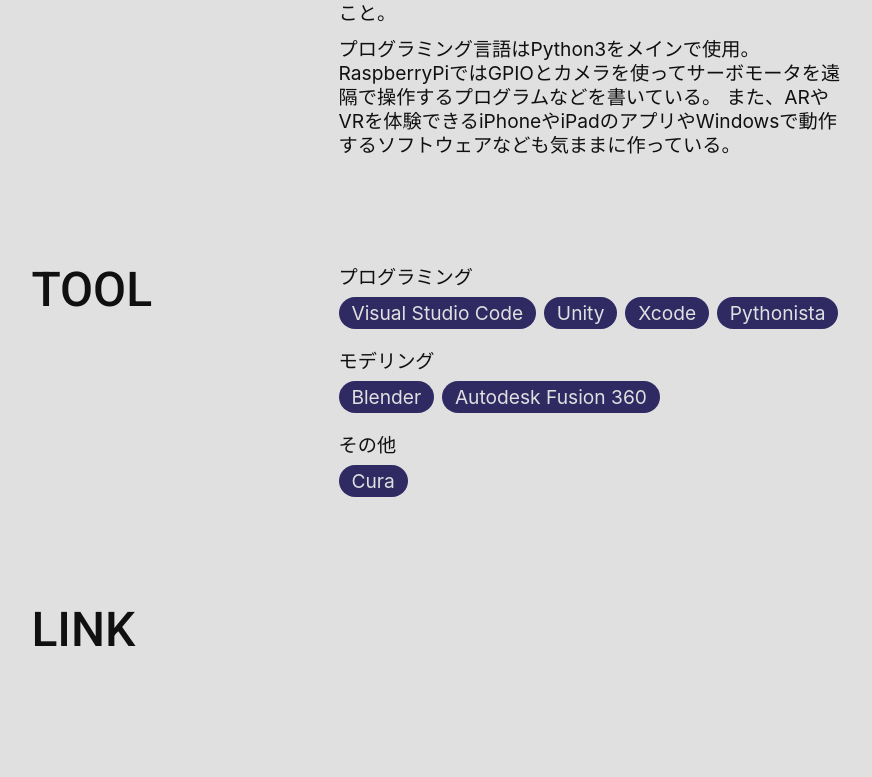
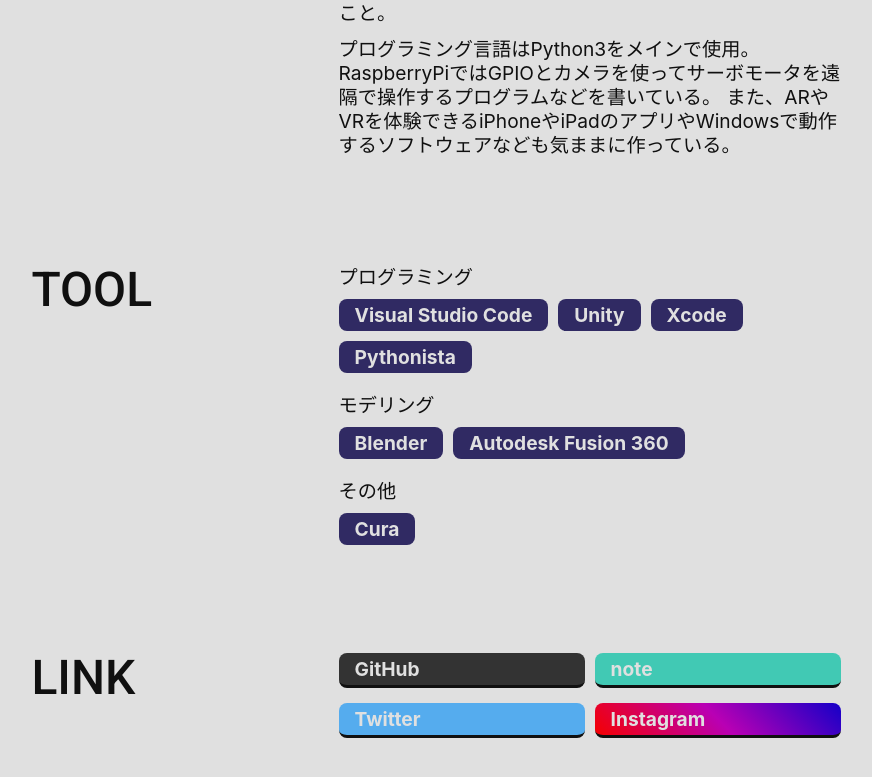
Before and after one commit to Mokuichi147/Mokuichi147-Pages, an Angular app: page /About in a window 1280 px wide. Shown: the part 624-1401 px from the top of the page, without its empty margins (199-1071 px from the left). Built offline with nearby package versions, Linux system fonts and the light colour scheme.

Commit message:
[update] LINKを追加した

```diff
--- a/src/app/about/about.component.html
+++ b/src/app/about/about.component.html
@@ -15,6 +15,7 @@
       また、ARやVRを体験できるiPhoneやiPadのアプリやWindowsで動作するソフトウェアなども気ままに作っている。
     </p>
   </div>
+
   <h2>TOOL</h2>
   <div class="text">
     <div class="tool">プログラミング</div>
@@ -30,7 +31,34 @@
     <div class="tool tool-space">その他</div>
     <div class="chips main-color">Cura</div>
   </div>
+
   <h2>LINK</h2>
+  <div class="text">
+    <a id="github" class="link-content" href="https://github.com/Mokuichi147" target="_blank">
+      <div class="link">
+        GitHub
+      </div>
+    </a>
+
+    <a id="note" class="link-content" href="https://note.com/mokuichi" target="_blank">
+      <div class="link">
+        note
+      </div>
+    </a>
+
+    <a id="twitter" class="link-content" href="https://twitter.com/_Mokuichi" target="_blank">
+      <div class="link">
+        Twitter
+      </div>
+    </a>
+
+    <a id="instagram" class="link-content" href="https://www.instagram.com/mokuichi147" target="_blank">
+      <div class="link">
+        Instagram
+      </div>
+    </a>
+
+  </div>
 </div>
 
 <div class="space"></div>
--- a/src/app/about/about.component.styl
+++ b/src/app/about/about.component.styl
@@ -67,11 +67,59 @@ h2
   height 2rem
   line-height 2rem
   display inline-flex
-  padding-left 0.8rem
-  padding-right 0.8rem
-  margin-right 0.5rem
-  margin-top 0.5rem
-  border-radius 100vh
+  font-weight bold
+  padding-left 1rem
+  padding-right 1rem
+  margin-right 10px
+  margin-top 10px
+  border-radius 1vh
+
+.link
+  position relative
+  color white-color
+  //background-color white-color
+  text-align center
+  font-size 1.2rem
+  font-weight bold
+  height 2rem
+  line-height 2rem
+  width 100%
+  @media screen and (min-width 660px)
+    text-align left
+    padding-left 1rem
+
+.link-content
+  height 2rem
+  display inline-flex
+  text-decoration none
+  width 100%
+  max-width 500px
+  margin-bottom 15px
+  margin-right 10px
+  border-radius 1vh
+  border-bottom 3px solid black-color
+  @media screen and (min-width 1000px)
+    max-width calc(100% / 2 - 10px)
+  @media (prefers-color-scheme dark)
+    border-bottom 3px solid white-color
+
+.link-content:hover
+  transform translateY(3px)
+  border-bottom 0px solid black-color
+  @media (prefers-color-scheme dark)
+    border-bottom 0px solid white-color
+
+#github
+  background-color #333333
+
+#twitter
+  background-color #55acee
+
+#note
+  background-color #41c9b4
+
+#instagram
+  background-image linear-gradient(-135deg,#1400c8,#b900b4,#f50000)
 
 .main-color
   color white-color
```
